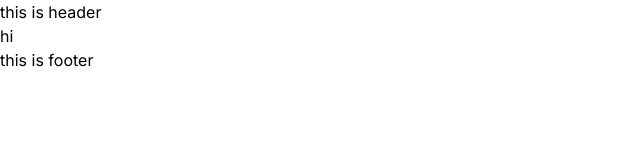
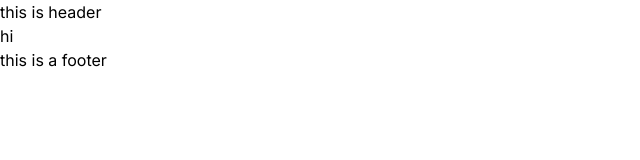
Before and after one commit to melyasanya/k2art, a Next.js app: page / in a window 1280 px wide. Shown: the top 160 px of the page, without its empty margins (0-640 px from the left). Built offline with nearby package versions, Linux system fonts and the light colour scheme.

Commit message:
Update Footer.tsx

```diff
--- a/src/layout/Footer/Footer.tsx
+++ b/src/layout/Footer/Footer.tsx
@@ -1,3 +1,3 @@
 export const Footer = () => {
-    return <h1>this is footer</h1>
+    return <h1>this is a footer</h1>
 }
```
